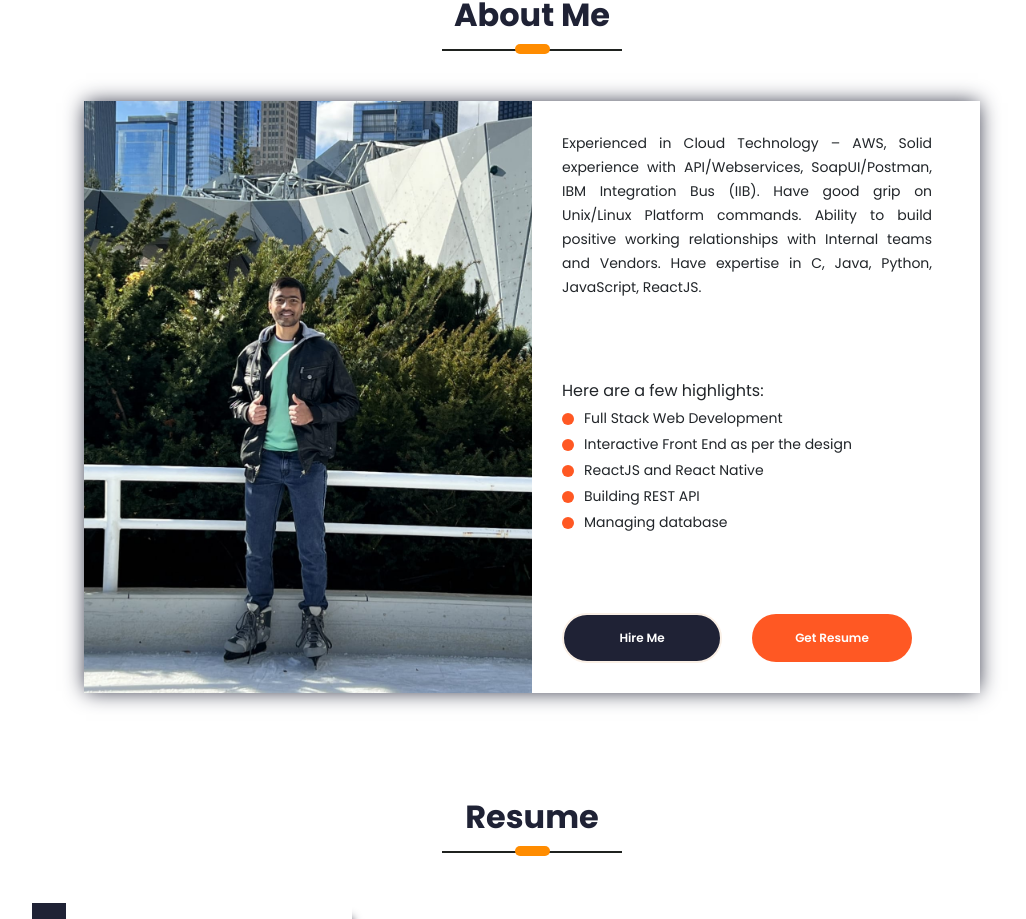
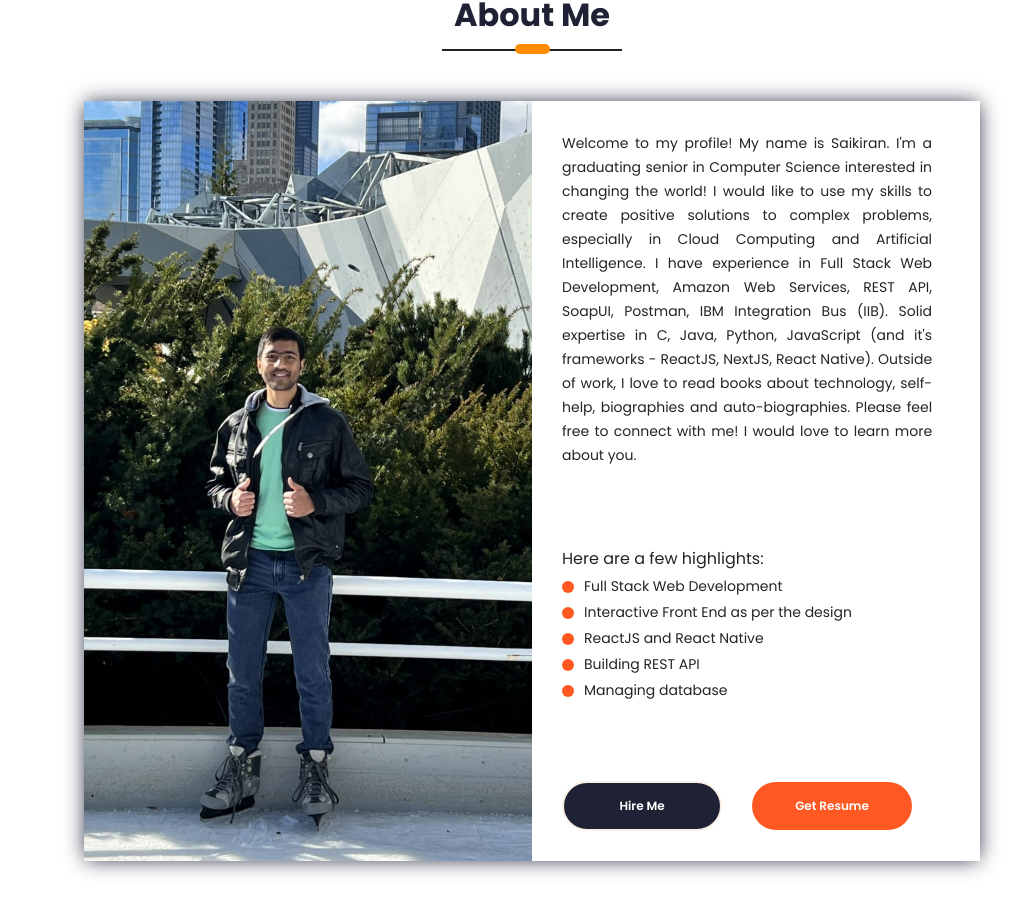
Before and after one commit to saikiransomanagoudar/saikiran-portfolio, a React (Create React App) app in the folder client/: page / in a window 1280 px wide. Shown: the part 860-1779 px from the top of the page, without its empty margins (108-1134 px from the left). Built offline with nearby package versions, Linux system fonts and the light colour scheme; a web font is replaced by a local one.

Commit message:
AboutMe description update

```diff
--- a/client/src/PortfolioContainer/AboutMe/AboutMe.js
+++ b/client/src/PortfolioContainer/AboutMe/AboutMe.js
@@ -13,7 +13,7 @@ export default function AboutMe(props) {
     ScrollService.currentScreenFadeIn.subscribe(fadeInScreenHandler);
   const SCREEN_CONSTANTS = {
     description:
-      "Experienced in Cloud Technology – AWS, Solid experience with API/Webservices, SoapUI/Postman, IBM Integration Bus (IIB). Have good grip on Unix/Linux Platform commands. Ability to build positive working relationships with Internal teams and Vendors. Have expertise in C, Java, Python, JavaScript, ReactJS.",
+      "Welcome to my profile! My name is Saikiran. I'm a graduating senior in Computer Science interested in changing the world! I would like to use my skills to create positive solutions to complex problems, especially in Cloud Computing and Artificial Intelligence. I have experience in Full Stack Web Development, Amazon Web Services, REST API, SoapUI, Postman, IBM Integration Bus (IIB). Solid expertise in C, Java, Python, JavaScript (and it's frameworks - ReactJS, NextJS, React Native). \nOutside of work, I love to read books about technology, self-help, biographies and auto-biographies. Please feel free to connect with me! I would love to learn more about you.",
     highlights: {
       bullets: [
         "Full Stack Web Development",
```
